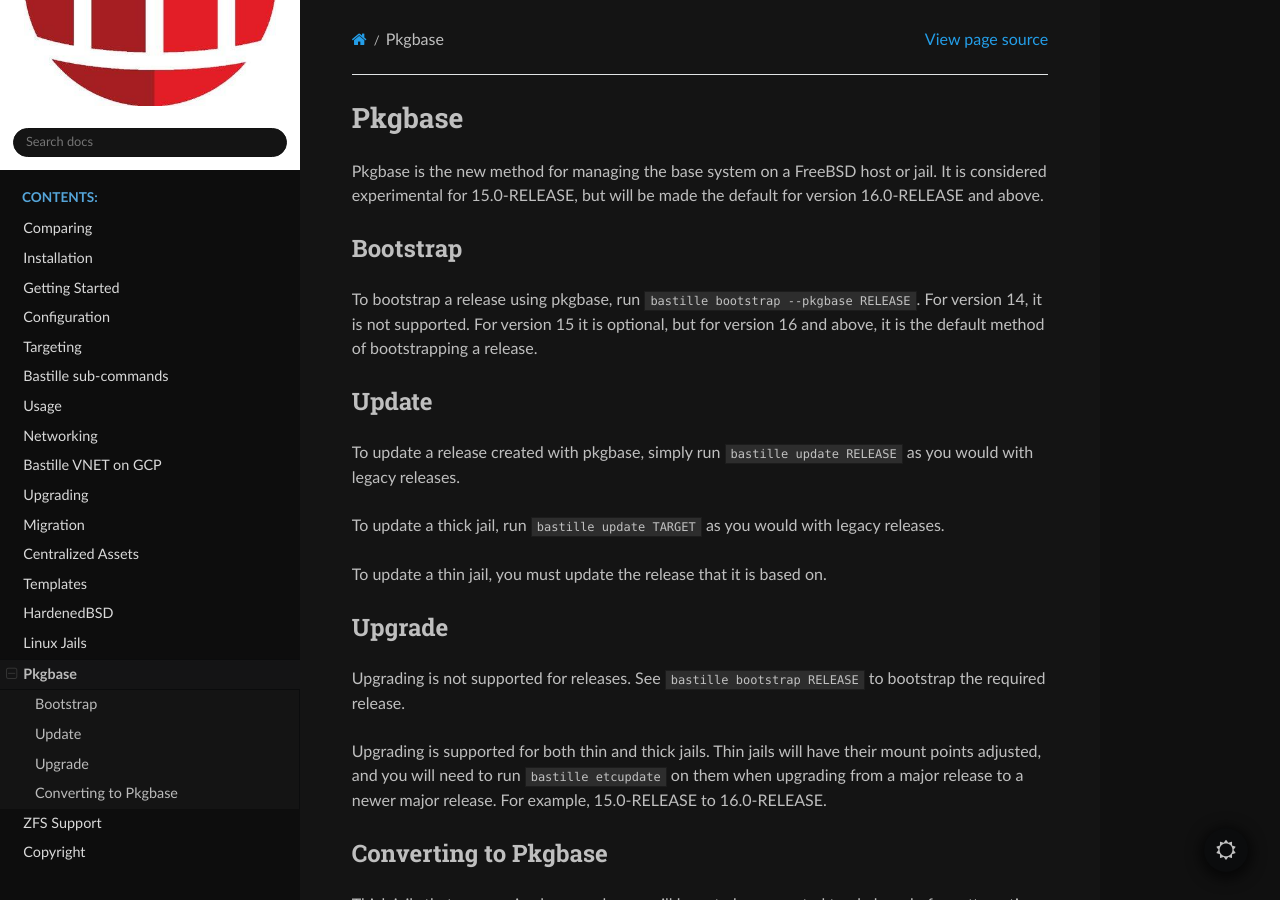
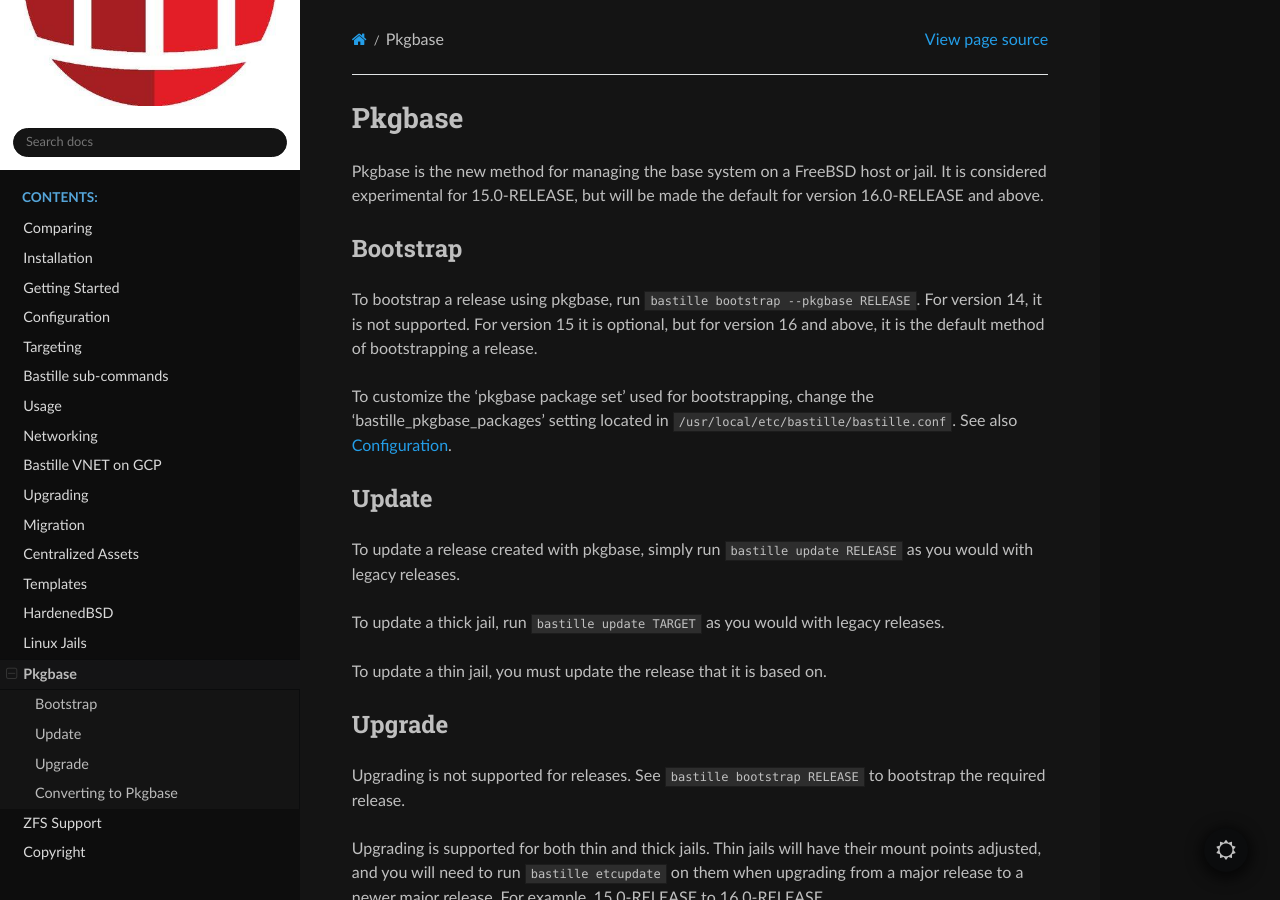
Before and after one commit to BastilleBSD/bastille, a Sphinx documentation site: the page built from docs/chapters/pkgbase.rst, in a window 1280 px wide and 900 px high. Built offline with Sphinx 7.4.7 and the Read the Docs theme 3.1.0, drawn with Linux system fonts in a browser that asks for light colours.

Commit message:
Update pkgbase.rst: mention bastille_pkgbase_packages
Just adding a note about bastille_pkgbase_packages, hopefully the formatting is ok.

```diff
--- a/docs/chapters/pkgbase.rst
+++ b/docs/chapters/pkgbase.rst
@@ -11,6 +11,10 @@ Bootstrap
 To bootstrap a release using pkgbase, run ``bastille bootstrap --pkgbase RELEASE``.
 For version 14, it is not supported. For version 15 it is optional, but
 for version 16 and above, it is the default method of bootstrapping a release.
+
+To customize the 'pkgbase package set' used for bootstrapping, change the 'bastille_pkgbase_packages'
+setting located in ``/usr/local/etc/bastille/bastille.conf``. See also
+:doc:`/chapters/configuration`.
 
 Update
 ------
```
